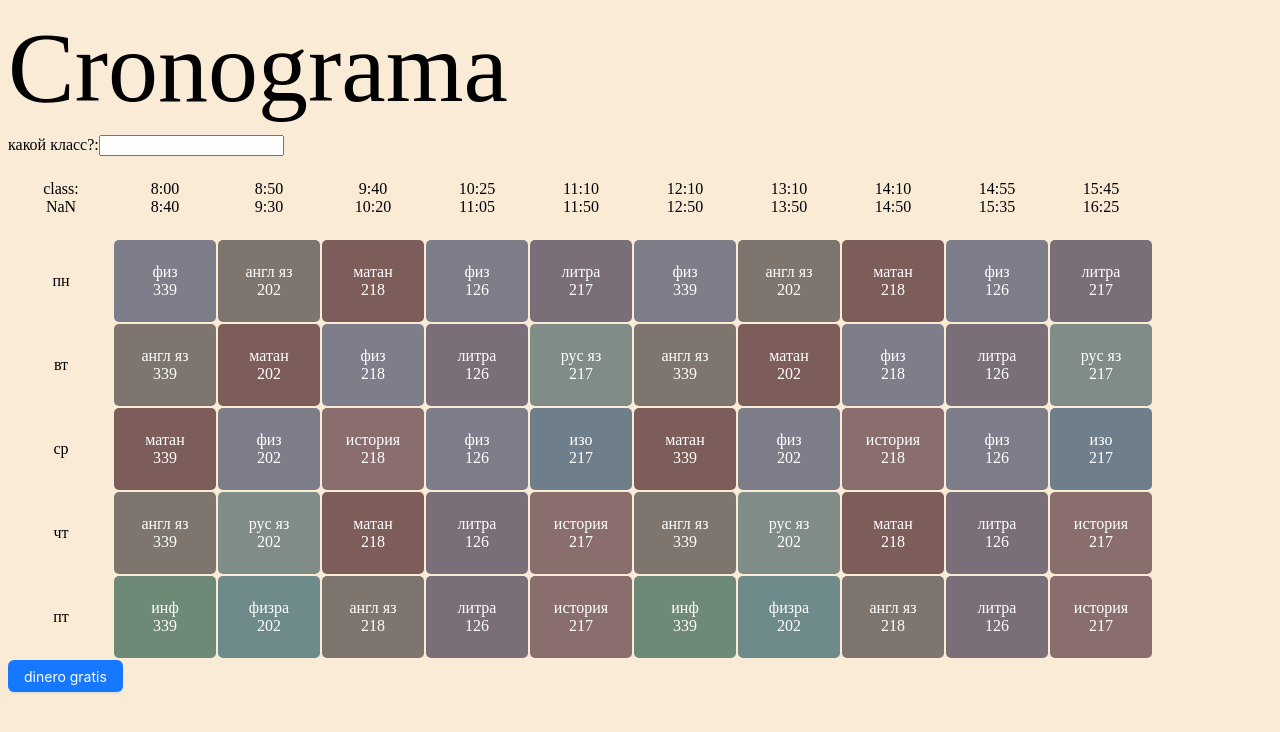
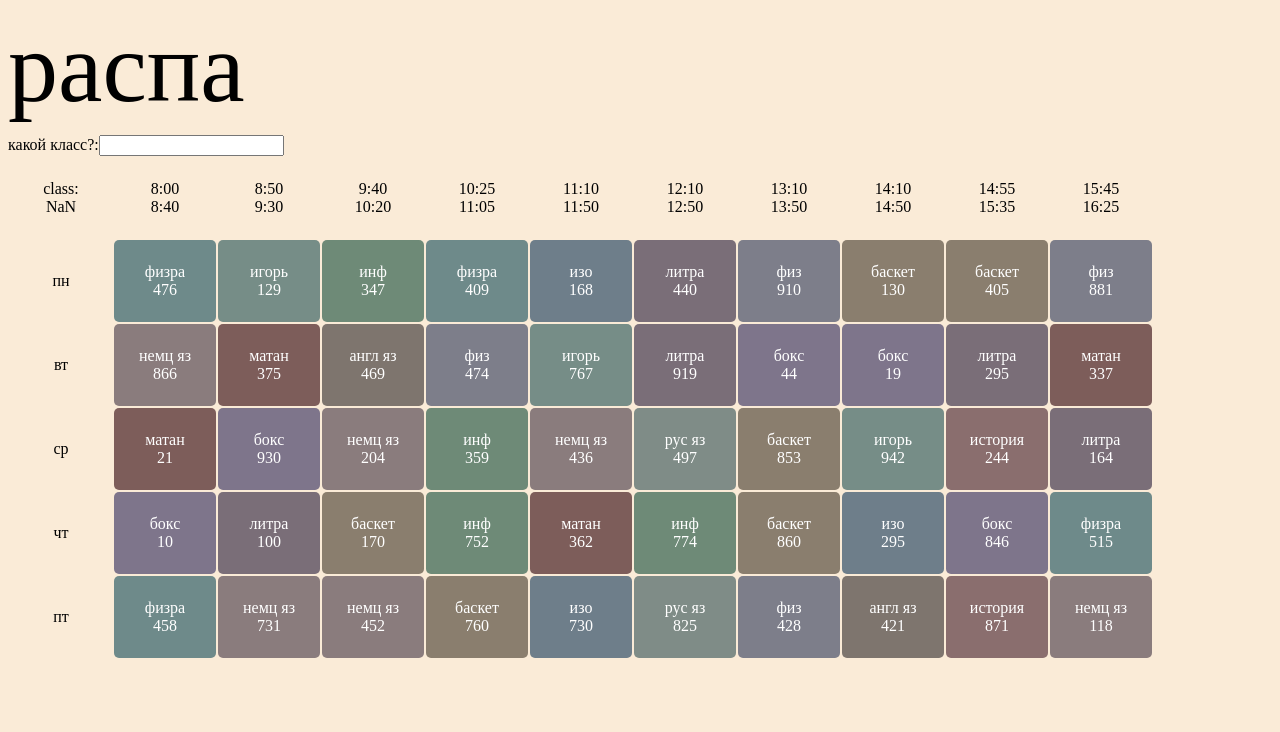
Before and after one commit to aaalliii/hdhd, a React (Vite) app: page / in a window 1280 px wide. Shown: the top 732 px of the page. Built offline with nearby package versions, Linux system fonts and the light colour scheme.

Commit message:
adds randomizes schedule

```diff
--- a/src/App.jsx
+++ b/src/App.jsx
@@ -4,263 +4,424 @@ import Schedule from "./Schedule";
 import Timetable from "./Timetable";
 import { Button, Result } from "antd";
 
-const lessons = [
+const lessons7 = [
   [
-    {
-      id: [3],
-      classroomids: ["339"],
-    },
-    {
-      id: [1],
-      classroomids: ["202"],
-    },
-    {
-      id: [2],
-      classroomids: ["218"],
-    },
-    {
-      id: [3],
-      classroomids: ["126"],
-    },
-    {
-      id: [4],
-      classroomids: ["217"],
-    },
-    {
-      id: [3],
-      classroomids: ["339"],
-    },
-    {
-      id: [1],
-      classroomids: ["202"],
-    },
-    {
-      id: [2],
-      classroomids: ["218"],
-    },
-    {
-      id: [3],
-      classroomids: ["126"],
-    },
-    {
-      id: [4],
-      classroomids: ["217"],
-    },
-  ],
-
-  [
-    {
-      id: [1],
-      classroomids: ["339"],
-    },
-    {
-      id: [2],
-      classroomids: ["202"],
-    },
-    {
-      id: [3],
-      classroomids: ["218"],
-    },
-    {
-      id: [4],
-      classroomids: ["126"],
-    },
-    {
-      id: [0],
-      classroomids: ["217"],
-    },
-    {
-      id: [1],
-      classroomids: ["339"],
-    },
-    {
-      id: [2],
-      classroomids: ["202"],
-    },
-    {
-      id: [3],
-      classroomids: ["218"],
-    },
-    {
-      id: [4],
-      classroomids: ["126"],
-    },
-    {
-      id: [0],
-      classroomids: ["217"],
-    },
-  ],
-
-  [
-    {
-      id: [2],
-      classroomids: ["339"],
-    },
-    {
-      id: [3],
-      classroomids: ["202"],
-    },
-    {
-      id: [6],
-      classroomids: ["218"],
-    },
-    {
-      id: [3],
-      classroomids: ["126"],
-    },
-    {
-      id: [5],
-      classroomids: ["217"],
-    },
-    {
-      id: [2],
-      classroomids: ["339"],
-    },
-    {
-      id: [3],
-      classroomids: ["202"],
-    },
-    {
-      id: [6],
-      classroomids: ["218"],
-    },
-    {
-      id: [3],
-      classroomids: ["126"],
-    },
-    {
-      id: [5],
-      classroomids: ["217"],
-    },
-  ],
-
-  [
-    {
-      id: [1],
-      classroomids: ["339"],
-    },
-    {
-      id: [0],
-      classroomids: ["202"],
-    },
-    {
-      id: [2],
-      classroomids: ["218"],
-    },
-    {
-      id: [4],
-      classroomids: ["126"],
-    },
-    {
-      id: [6],
-      classroomids: ["217"],
-    },
-    {
-      id: [1],
-      classroomids: ["339"],
-    },
-    {
-      id: [0],
-      classroomids: ["202"],
-    },
-    {
-      id: [2],
-      classroomids: ["218"],
-    },
-    {
-      id: [4],
-      classroomids: ["126"],
-    },
-    {
-      id: [6],
-      classroomids: ["217"],
-    },
+    { id: [3], classroomids: ["340"] },
+    { id: [1], classroomids: ["202"] },
+    { id: [2], classroomids: ["218"] },
+    { id: [3], classroomids: ["126"] },
+    { id: [4], classroomids: ["217"] },
+    { id: [3], classroomids: ["339"] },
+    { id: [1], classroomids: ["202"] },
+    { id: [2], classroomids: ["218"] },
+    { id: [3], classroomids: ["126"] },
+    { id: [4], classroomids: ["217"] },
   ],
   [
-    {
-      id: [8],
-      classroomids: ["339"],
-    },
-    {
-      id: [7],
-      classroomids: ["202"],
-    },
-    {
-      id: [1],
-      classroomids: ["218"],
-    },
-    {
-      id: [4],
-      classroomids: ["126"],
-    },
-    {
-      id: [6],
-      classroomids: ["217"],
-    },
-    {
-      id: [8],
-      classroomids: ["339"],
-    },
-    {
-      id: [7],
-      classroomids: ["202"],
-    },
-    {
-      id: [1],
-      classroomids: ["218"],
-    },
-    {
-      id: [4],
-      classroomids: ["126"],
-    },
-    {
-      id: [6],
-      classroomids: ["217"],
-    },
+    { id: [1], classroomids: ["339"] },
+    { id: [2], classroomids: ["202"] },
+    { id: [3], classroomids: ["218"] },
+    { id: [4], classroomids: ["126"] },
+    { id: [0], classroomids: ["217"] },
+    { id: [1], classroomids: ["339"] },
+    { id: [2], classroomids: ["202"] },
+    { id: [3], classroomids: ["218"] },
+    { id: [4], classroomids: ["126"] },
+    { id: [0], classroomids: ["217"] },
+  ],
+  [
+    { id: [2], classroomids: ["339"] },
+    { id: [3], classroomids: ["202"] },
+    { id: [6], classroomids: ["218"] },
+    { id: [3], classroomids: ["126"] },
+    { id: [5], classroomids: ["217"] },
+    { id: [2], classroomids: ["339"] },
+    { id: [3], classroomids: ["202"] },
+    { id: [6], classroomids: ["218"] },
+    { id: [3], classroomids: ["126"] },
+    { id: [5], classroomids: ["217"] },
+  ],
+  [
+    { id: [1], classroomids: ["339"] },
+    { id: [0], classroomids: ["202"] },
+    { id: [2], classroomids: ["218"] },
+    { id: [4], classroomids: ["126"] },
+    { id: [6], classroomids: ["217"] },
+    { id: [1], classroomids: ["339"] },
+    { id: [0], classroomids: ["202"] },
+    { id: [2], classroomids: ["218"] },
+    { id: [4], classroomids: ["126"] },
+    { id: [6], classroomids: ["217"] },
+  ],
+  [
+    { id: [8], classroomids: ["339"] },
+    { id: [7], classroomids: ["202"] },
+    { id: [1], classroomids: ["218"] },
+    { id: [4], classroomids: ["126"] },
+    { id: [6], classroomids: ["217"] },
+    { id: [8], classroomids: ["339"] },
+    { id: [7], classroomids: ["202"] },
+    { id: [1], classroomids: ["218"] },
+    { id: [4], classroomids: ["126"] },
+    { id: [6], classroomids: ["217"] },
   ],
 ];
-const schedule = [
-  {
-    id: "7",
-    lessons,
-  },
-  {
-    id: "8",
-    lessons,
-  },
+const lessons8 = [
+  [
+    { id: [2], classroomids: ["500"] },
+    { id: [4], classroomids: ["501"] },
+    { id: [6], classroomids: ["502"] },
+    { id: [8], classroomids: ["503"] },
+    { id: [0], classroomids: ["504"] },
+    { id: [2], classroomids: ["505"] },
+    { id: [4], classroomids: ["506"] },
+    { id: [6], classroomids: ["507"] },
+    { id: [8], classroomids: ["508"] },
+    { id: [0], classroomids: ["509"] },
+  ],
+  [
+    { id: [4], classroomids: ["501"] },
+    { id: [6], classroomids: ["502"] },
+    { id: [8], classroomids: ["503"] },
+    { id: [0], classroomids: ["504"] },
+    { id: [2], classroomids: ["505"] },
+    { id: [4], classroomids: ["506"] },
+    { id: [6], classroomids: ["507"] },
+    { id: [8], classroomids: ["508"] },
+    { id: [0], classroomids: ["509"] },
+    { id: [2], classroomids: ["510"] },
+  ],
+  [
+    { id: [0], classroomids: ["200"] },
+    { id: [1], classroomids: ["201"] },
+    { id: [2], classroomids: ["202"] },
+    { id: [3], classroomids: ["203"] },
+    { id: [4], classroomids: ["204"] },
+    { id: [5], classroomids: ["205"] },
+    { id: [6], classroomids: ["206"] },
+    { id: [7], classroomids: ["207"] },
+    { id: [8], classroomids: ["208"] },
+    { id: [0], classroomids: ["209"] },
+  ],
+  [
+    { id: [3], classroomids: ["203"] },
+    { id: [4], classroomids: ["204"] },
+    { id: [5], classroomids: ["205"] },
+    { id: [6], classroomids: ["206"] },
+    { id: [7], classroomids: ["207"] },
+    { id: [8], classroomids: ["208"] },
+    { id: [0], classroomids: ["209"] },
+    { id: [1], classroomids: ["210"] },
+    { id: [2], classroomids: ["211"] },
+    { id: [3], classroomids: ["212"] },
+  ],
+  [
+    { id: [8], classroomids: ["503"] },
+    { id: [0], classroomids: ["504"] },
+    { id: [2], classroomids: ["505"] },
+    { id: [4], classroomids: ["506"] },
+    { id: [6], classroomids: ["507"] },
+    { id: [8], classroomids: ["508"] },
+    { id: [0], classroomids: ["509"] },
+    { id: [2], classroomids: ["510"] },
+    { id: [4], classroomids: ["511"] },
+    { id: [6], classroomids: ["512"] },
+  ],
+];
+const lessons9 = [
+  [
+    { id: [3], classroomids: ["600"] },
+    { id: [1], classroomids: ["601"] },
+    { id: [2], classroomids: ["602"] },
+    { id: [3], classroomids: ["603"] },
+    { id: [4], classroomids: ["604"] },
+    { id: [3], classroomids: ["605"] },
+    { id: [1], classroomids: ["606"] },
+    { id: [2], classroomids: ["607"] },
+    { id: [3], classroomids: ["608"] },
+    { id: [4], classroomids: ["609"] },
+  ],
+  [
+    { id: [1], classroomids: ["610"] },
+    { id: [2], classroomids: ["611"] },
+    { id: [3], classroomids: ["612"] },
+    { id: [4], classroomids: ["613"] },
+    { id: [0], classroomids: ["614"] },
+    { id: [1], classroomids: ["615"] },
+    { id: [2], classroomids: ["616"] },
+    { id: [3], classroomids: ["617"] },
+    { id: [4], classroomids: ["618"] },
+    { id: [0], classroomids: ["619"] },
+  ],
+  [
+    { id: [2], classroomids: ["620"] },
+    { id: [3], classroomids: ["621"] },
+    { id: [6], classroomids: ["622"] },
+    { id: [3], classroomids: ["623"] },
+    { id: [5], classroomids: ["624"] },
+    { id: [2], classroomids: ["625"] },
+    { id: [3], classroomids: ["626"] },
+    { id: [6], classroomids: ["627"] },
+    { id: [3], classroomids: ["628"] },
+    { id: [5], classroomids: ["629"] },
+  ],
+  [
+    { id: [1], classroomids: ["630"] },
+    { id: [0], classroomids: ["631"] },
+    { id: [2], classroomids: ["632"] },
+    { id: [4], classroomids: ["633"] },
+    { id: [6], classroomids: ["634"] },
+    { id: [1], classroomids: ["635"] },
+    { id: [0], classroomids: ["636"] },
+    { id: [2], classroomids: ["637"] },
+    { id: [4], classroomids: ["638"] },
+    { id: [6], classroomids: ["639"] },
+  ],
+  [
+    { id: [8], classroomids: ["640"] },
+    { id: [7], classroomids: ["641"] },
+    { id: [1], classroomids: ["642"] },
+    { id: [4], classroomids: ["643"] },
+    { id: [6], classroomids: ["644"] },
+    { id: [8], classroomids: ["645"] },
+    { id: [7], classroomids: ["646"] },
+    { id: [1], classroomids: ["647"] },
+    { id: [4], classroomids: ["648"] },
+    { id: [6], classroomids: ["649"] },
+  ],
+];
+const lessons10 = [
+  [
+    { id: [2], classroomids: ["700"] },
+    { id: [4], classroomids: ["701"] },
+    { id: [6], classroomids: ["702"] },
+    { id: [8], classroomids: ["703"] },
+    { id: [0], classroomids: ["704"] },
+    { id: [2], classroomids: ["705"] },
+    { id: [4], classroomids: ["706"] },
+    { id: [6], classroomids: ["707"] },
+    { id: [8], classroomids: ["708"] },
+    { id: [0], classroomids: ["709"] },
+  ],
+  [
+    { id: [4], classroomids: ["710"] },
+    { id: [6], classroomids: ["711"] },
+    { id: [8], classroomids: ["712"] },
+    { id: [0], classroomids: ["713"] },
+    { id: [2], classroomids: ["714"] },
+    { id: [4], classroomids: ["715"] },
+    { id: [6], classroomids: ["716"] },
+    { id: [8], classroomids: ["717"] },
+    { id: [0], classroomids: ["718"] },
+    { id: [2], classroomids: ["719"] },
+  ],
+  [
+    { id: [0], classroomids: ["720"] },
+    { id: [1], classroomids: ["721"] },
+    { id: [2], classroomids: ["722"] },
+    { id: [3], classroomids: ["723"] },
+    { id: [4], classroomids: ["724"] },
+    { id: [5], classroomids: ["725"] },
+    { id: [6], classroomids: ["726"] },
+    { id: [7], classroomids: ["727"] },
+    { id: [8], classroomids: ["728"] },
+    { id: [0], classroomids: ["729"] },
+  ],
+  [
+    { id: [3], classroomids: ["730"] },
+    { id: [4], classroomids: ["731"] },
+    { id: [5], classroomids: ["732"] },
+    { id: [6], classroomids: ["733"] },
+    { id: [7], classroomids: ["734"] },
+    { id: [8], classroomids: ["735"] },
+    { id: [0], classroomids: ["736"] },
+    { id: [1], classroomids: ["737"] },
+    { id: [2], classroomids: ["738"] },
+    { id: [3], classroomids: ["739"] },
+  ],
+  [
+    { id: [8], classroomids: ["740"] },
+    { id: [0], classroomids: ["741"] },
+    { id: [2], classroomids: ["742"] },
+    { id: [4], classroomids: ["743"] },
+    { id: [6], classroomids: ["744"] },
+    { id: [8], classroomids: ["745"] },
+    { id: [0], classroomids: ["746"] },
+    { id: [2], classroomids: ["747"] },
+    { id: [4], classroomids: ["748"] },
+    { id: [6], classroomids: ["749"] },
+  ],
+];
+const lessons11 = [
+  [
+    { id: [5], classroomids: ["800"] },
+    { id: [3], classroomids: ["801"] },
+    { id: [1], classroomids: ["802"] },
+    { id: [7], classroomids: ["803"] },
+    { id: [9], classroomids: ["804"] },
+    { id: [5], classroomids: ["805"] },
+    { id: [3], classroomids: ["806"] },
+    { id: [1], classroomids: ["807"] },
+    { id: [7], classroomids: ["808"] },
+    { id: [9], classroomids: ["809"] },
+  ],
+  [
+    { id: [3], classroomids: ["810"] },
+    { id: [1], classroomids: ["811"] },
+    { id: [7], classroomids: ["812"] },
+    { id: [9], classroomids: ["813"] },
+    { id: [5], classroomids: ["814"] },
+    { id: [3], classroomids: ["815"] },
+    { id: [1], classroomids: ["816"] },
+    { id: [7], classroomids: ["817"] },
+    { id: [9], classroomids: ["818"] },
+    { id: [5], classroomids: ["819"] },
+  ],
+  [
+    { id: [7], classroomids: ["820"] },
+    { id: [9], classroomids: ["821"] },
+    { id: [5], classroomids: ["822"] },
+    { id: [3], classroomids: ["823"] },
+    { id: [1], classroomids: ["824"] },
+    { id: [7], classroomids: ["825"] },
+    { id: [9], classroomids: ["826"] },
+    { id: [5], classroomids: ["827"] },
+    { id: [3], classroomids: ["828"] },
+    { id: [1], classroomids: ["829"] },
+  ],
+  [
+    { id: [9], classroomids: ["830"] },
+    { id: [5], classroomids: ["831"] },
+    { id: [3], classroomids: ["832"] },
+    { id: [1], classroomids: ["833"] },
+    { id: [7], classroomids: ["834"] },
+    { id: [9], classroomids: ["835"] },
+    { id: [5], classroomids: ["836"] },
+    { id: [3], classroomids: ["837"] },
+    { id: [1], classroomids: ["838"] },
+    { id: [7], classroomids: ["839"] },
+  ],
+  [
+    { id: [5], classroomids: ["840"] },
+    { id: [3], classroomids: ["841"] },
+    { id: [1], classroomids: ["842"] },
+    { id: [7], classroomids: ["843"] },
+    { id: [9], classroomids: ["844"] },
+    { id: [5], classroomids: ["845"] },
+    { id: [3], classroomids: ["846"] },
+    { id: [1], classroomids: ["847"] },
+    { id: [7], classroomids: ["848"] },
+    { id: [9], classroomids: ["849"] },
+  ],
+];
+const lessons12 = [
+  [
+    { id: [6], classroomids: ["900"] },
+    { id: [8], classroomids: ["901"] },
+    { id: [2], classroomids: ["902"] },
+    { id: [4], classroomids: ["903"] },
+    { id: [0], classroomids: ["904"] },
+    { id: [6], classroomids: ["905"] },
+    { id: [8], classroomids: ["906"] },
+    { id: [2], classroomids: ["907"] },
+    { id: [4], classroomids: ["908"] },
+    { id: [0], classroomids: ["909"] },
+  ],
+  [
+    { id: [8], classroomids: ["910"] },
+    { id: [2], classroomids: ["911"] },
+    { id: [4], classroomids: ["912"] },
+    { id: [0], classroomids: ["913"] },
+    { id: [6], classroomids: ["914"] },
+    { id: [8], classroomids: ["915"] },
+    { id: [2], classroomids: ["916"] },
+    { id: [4], classroomids: ["917"] },
+    { id: [0], classroomids: ["918"] },
+    { id: [6], classroomids: ["919"] },
+  ],
+  [
+    { id: [2], classroomids: ["920"] },
+    { id: [4], classroomids: ["921"] },
+    { id: [0], classroomids: ["922"] },
+    { id: [6], classroomids: ["923"] },
+    { id: [8], classroomids: ["924"] },
+    { id: [2], classroomids: ["925"] },
+    { id: [4], classroomids: ["926"] },
+    { id: [0], classroomids: ["927"] },
+    { id: [6], classroomids: ["928"] },
+    { id: [8], classroomids: ["929"] },
+  ],
+  [
+    { id: [4], classroomids: ["930"] },
+    { id: [0], classroomids: ["931"] },
+    { id: [6], classroomids: ["932"] },
+    { id: [8], classroomids: ["933"] },
+    { id: [2], classroomids: ["934"] },
+    { id: [4], classroomids: ["935"] },
+    { id: [0], classroomids: ["936"] },
+    { id: [6], classroomids: ["937"] },
+    { id: [8], classroomids: ["938"] },
+    { id: [2], classroomids: ["939"] },
+  ],
+  [
+    { id: [0], classroomids: ["940"] },
+    { id: [6], classroomids: ["941"] },
+    { id: [8], classroomids: ["942"] },
+    { id: [2], classroomids: ["943"] },
+    { id: [4], classroomids: ["944"] },
+    { id: [0], classroomids: ["945"] },
+    { id: [6], classroomids: ["946"] },
+    { id: [8], classroomids: ["947"] },
+    { id: [2], classroomids: ["948"] },
+    { id: [4], classroomids: ["949"] },
+  ],
 ];
 
+function getRandomId() {
+  return Math.floor(Math.random() * 13);
+}
+
+function getRandomClassroomId() {
+  return Math.floor(Math.random() * 1000);
+}
+
+function randomizeIdsAndClassroomIdsInLessons(lessons) {
+  for (const lesson of lessons) {
+    for (const entry of lesson) {
+      entry.id = [getRandomId()];
+      entry.classroomids = [getRandomClassroomId()];
+    }
+  }
+}
+
+randomizeIdsAndClassroomIdsInLessons(lessons7);
+randomizeIdsAndClassroomIdsInLessons(lessons8);
+randomizeIdsAndClassroomIdsInLessons(lessons9);
+randomizeIdsAndClassroomIdsInLessons(lessons10);
+randomizeIdsAndClassroomIdsInLessons(lessons11);
+randomizeIdsAndClassroomIdsInLessons(lessons12);
+
+const schedule = {
+  ["7"]: lessons7,
+  ["8"]: lessons8,
+  ["9"]: lessons9,
+  ["10"]: lessons10,
+  ["11"]: lessons11,
+  ["12"]: lessons12,
+};
+
 const App = () => {
-  const [classId, setClassAll, setWeek] = useState("");
-
+  const [classId, setClassID, setWeek] = useState("");
   const handleClassSelect = (selectedClass) => {
-    setClassAll(selectedClass);
+    setClassID(selectedClass);
   };
+  const resultLessons = schedule[classId] || schedule["7"];
+  console.log(resultLessons);
   return (
     <div>
       <Timetable />
       <ClassSelector onClassSelect={handleClassSelect} />
-
-      <Schedule lessons={lessons} classId={classId} />
-
-      <Button
-        type="primary"
-        onClick={() => (
-          <Result
-            status="success"
-            title="Successfully Purchased Cloud Server ECS!"
-            subTitle="Order number: 2017182818828182881 Cloud server configuration takes 1-5 minutes, please wait."
-            extra={[
-              <Button type="primary" key="console">
-                Go Console
-              </Button>,
-              <Button key="buy">Buy Again</Button>,
-            ]}
-          />
-        )}
-      >
-        dinero gratis
-      </Button>
+      <Schedule lessons={resultLessons} classId={classId} />
     </div>
   );
 };
--- a/src/Schedule.jsx
+++ b/src/Schedule.jsx
@@ -10,10 +10,10 @@ const lessonsId = [
   "история",
   "физра",
   "инф",
-  "Null",
-  "Null",
-  "Null",
-  "Null",
+  "баскет",
+  "бокс",
+  "немц яз",
+  "игорь",
 ];
 const colorId = [
   "#7F8C87",
@@ -54,8 +54,8 @@ const DayDuration = [
   "16:25",
 ];
 const weedDay = ["пн", "вт", "ср", "чт", "пт"];
-const Day = ({ day, weekDay }) => {
-  //console.log(week);
+const Day = ({ day, weekDay, classId, }) => {
+  console.log(day);
   return (
     <tr>
       <td
--- a/src/Timetable.jsx
+++ b/src/Timetable.jsx
@@ -9,7 +9,7 @@ const Timetable = () => {
         marginBlockEnd: "10px",
       }}
     >
-      Cronograma
+      распа
     </p>
   );
 };
```
